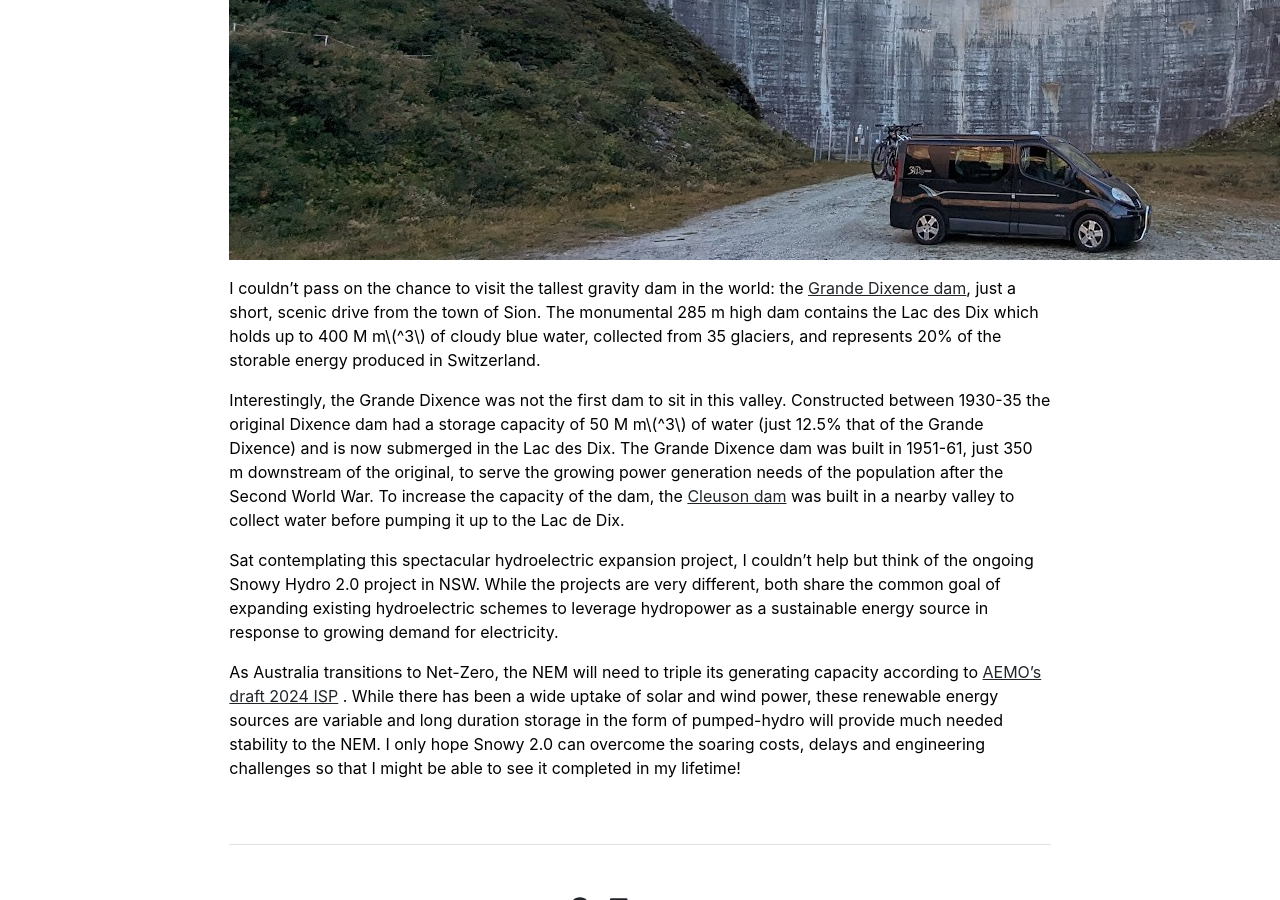
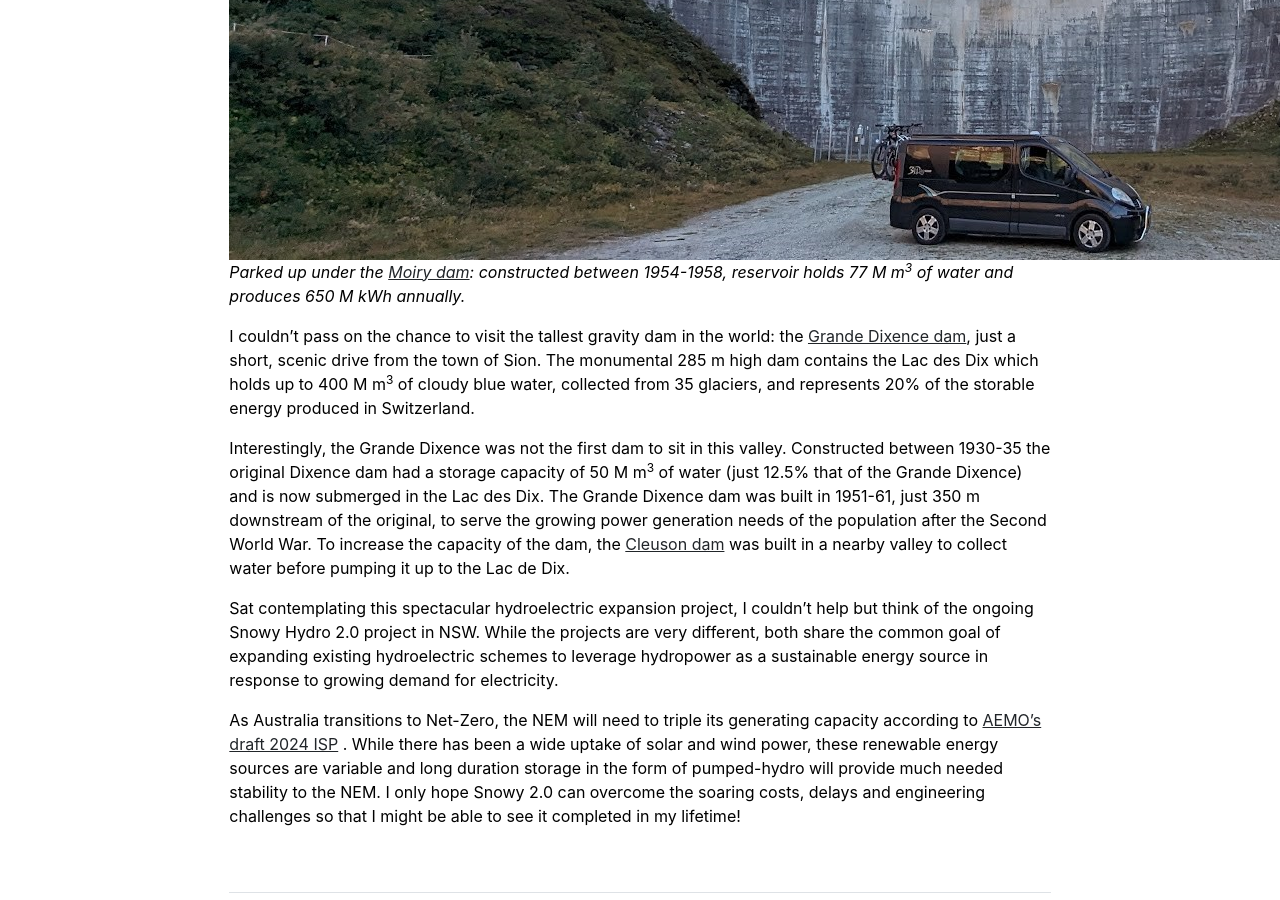
Before and after one commit to lfillbrook/lfillbrook.github.io, a Jekyll site: the page built from _posts/2024-03-13-switzerland.md, in a window 1280 px wide and 900 px high, scrolled down 1036 px. Built offline with Jekyll 4.4.1, drawn with Linux system fonts in a browser that asks for light colours.

Commit message:
Update 2024-03-13-switzerland.md

```diff
--- a/_posts/2024-03-13-switzerland.md
+++ b/_posts/2024-03-13-switzerland.md
@@ -9,10 +9,12 @@ After completing my PhD in 2023, I was fortunate enough to do some travelling ar
 One country that stood out to me was Switzerland – and not just for its ubiquitous mountain views and cascading waterfalls. As an environmentalist, I’m keenly interested in renewable energy, so I was very excited to visit several of Switzerland’s hydroelectric dams and get up-close to the incredible feats of engineering.
 
 ![Moiry dam](https://github.com/lfillbrook/lfillbrook.github.io/blob/main/assets/img/CH/Moiry.jpg)
+*Parked up under the <a href="https://www.alpiq.com/power-generation/hydropower-plants/storage-power-plants/gougra">Moiry dam</a>: constructed between 1954-1958, reservoir holds 77 M m<sup>3</sup> of water and produces 650 M kWh annually.*
 
-I couldn’t pass on the chance to visit the tallest gravity dam in the world: the <a href="https://www.grande-dixence.ch/en/the-complex/dams/grande-dixence-78/">Grande Dixence dam</a>, just a short, scenic drive from the town of Sion. The monumental 285 m high dam contains the Lac des Dix which holds up to 400 M m$$^3$$ of cloudy blue water, collected from 35 glaciers, and represents 20% of the storable energy produced in Switzerland.
 
-Interestingly, the Grande Dixence was not the first dam to sit in this valley. Constructed between 1930-35 the original Dixence dam had a storage capacity of 50 M m$$^3$$ of water (just 12.5% that of the Grande Dixence) and is now submerged in the Lac des Dix. The Grande Dixence dam was built in 1951-61, just 350 m downstream of the original, to serve the growing power generation needs of the population after the Second World War. To increase the capacity of the dam, the <a href="https://www.grande-dixence.ch/en/the-complex/dams/cleuson-82/">Cleuson dam</a> was built in a nearby valley to collect water before pumping it up to the Lac de Dix.
+I couldn’t pass on the chance to visit the tallest gravity dam in the world: the <a href="https://www.grande-dixence.ch/en/the-complex/dams/grande-dixence-78/">Grande Dixence dam</a>, just a short, scenic drive from the town of Sion. The monumental 285 m high dam contains the Lac des Dix which holds up to 400 M m<sup>3</sup> of cloudy blue water, collected from 35 glaciers, and represents 20% of the storable energy produced in Switzerland.
+
+Interestingly, the Grande Dixence was not the first dam to sit in this valley. Constructed between 1930-35 the original Dixence dam had a storage capacity of 50 M m<sup>3</sup> of water (just 12.5% that of the Grande Dixence) and is now submerged in the Lac des Dix. The Grande Dixence dam was built in 1951-61, just 350 m downstream of the original, to serve the growing power generation needs of the population after the Second World War. To increase the capacity of the dam, the <a href="https://www.grande-dixence.ch/en/the-complex/dams/cleuson-82/">Cleuson dam</a> was built in a nearby valley to collect water before pumping it up to the Lac de Dix.
 
 Sat contemplating this spectacular hydroelectric expansion project, I couldn’t help but think of the ongoing Snowy Hydro 2.0 project in NSW. While the projects are very different, both share the common goal of expanding existing hydroelectric schemes to leverage hydropower as a sustainable energy source in response to growing demand for electricity.
 
```
